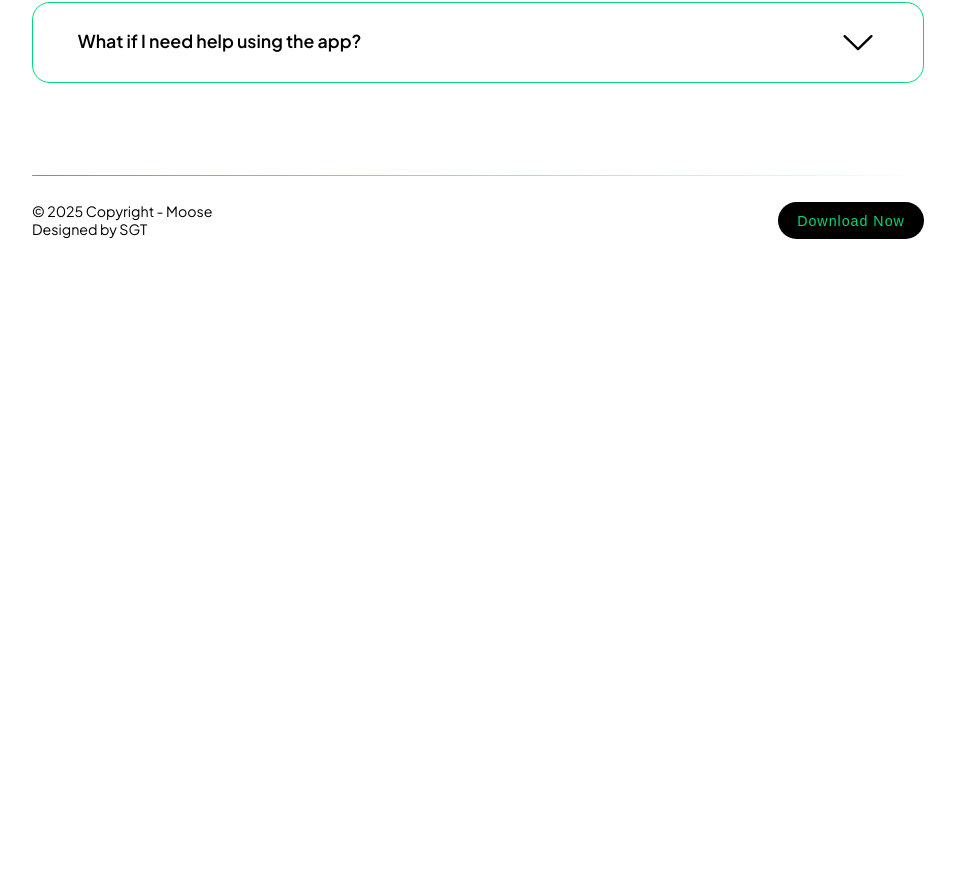
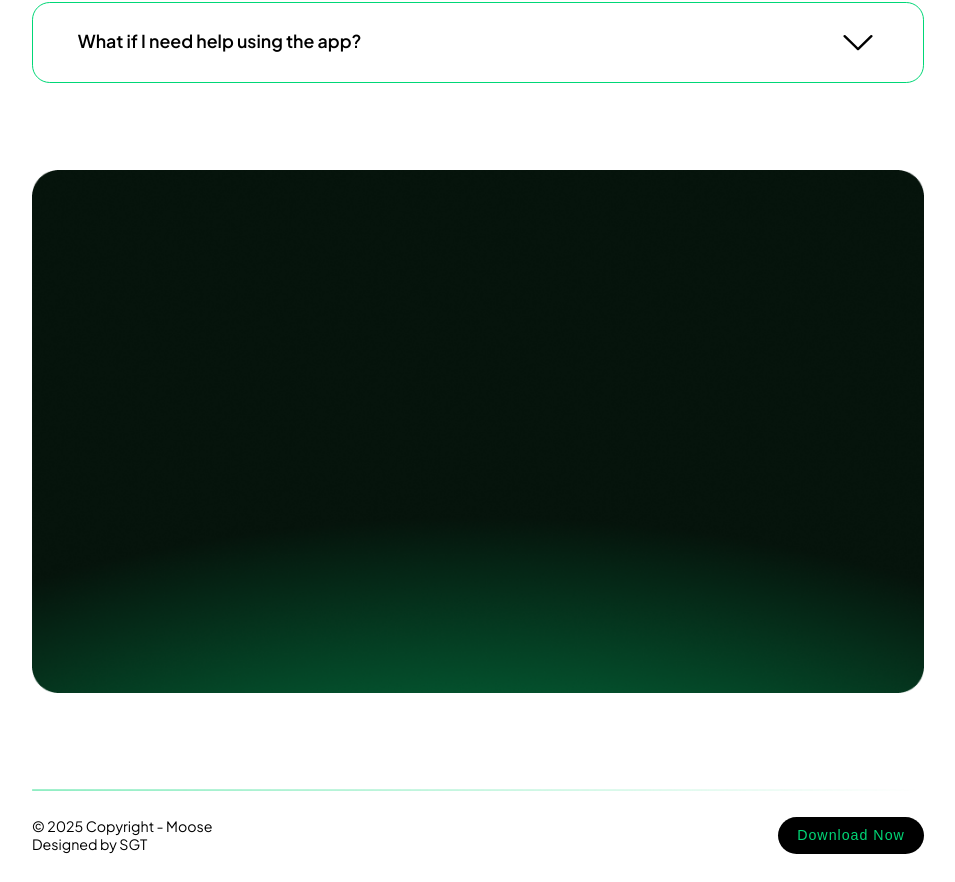
Before and after one commit to Nichole-chiquita-SGT/Nichole-moose-replicate-, a Next.js app: page / in a window 1280 px wide. Shown: the part 4283-5165 px from the top of the page, without its empty margins (162-1117 px from the left). Before the commit the page ends 4550 px from the top, so only its background shows below. Built offline with nearby package versions, Linux system fonts and the light colour scheme.

Commit message:
edit cta section:

```diff
--- a/app/page.tsx
+++ b/app/page.tsx
@@ -8,7 +8,7 @@ import KeyFeatures from "@/app/sections/KeyFeatures/KeyFeatures";
 import AdditionalFeaturesSection from "@/app/sections/AdditionalFeaturesSection/AdditionalFeaturesSection";
 import BenefitsSection from "@/app/sections/BenefitsSection/BenefitsSection";
 import FAQSection from "@/app/sections/FAQSection/FAQSection";
-
+import CTASection from "@/app/sections/CTASection/CTASection";
 import Footer from "@/app/components/Footer/Footer";
 
 export default function Home() {
@@ -31,6 +31,7 @@ export default function Home() {
               <AdditionalFeaturesSection/>
               <BenefitsSection/>
               <FAQSection/>
+              <CTASection/>
               <Footer/>
           </main>
 
--- /dev/null
+++ b/app/sections/CTASection/CTASection.css
@@ -0,0 +1,8 @@
+.CTA-section {
+    width: 100%;
+    margin-top: min(5.867vh, 3.3vw);
+}
+
+.CTA-section img {
+    width: 100%;
+}
--- /dev/null
+++ b/app/sections/CTASection/CTASection.tsx
@@ -0,0 +1,11 @@
+import "./CTASection.css"
+
+function AboutUsSection(){
+    return (
+        <section className="CTA-section section">
+            <img src="/bg-cta.png"/>
+        </section>
+    )
+}
+
+export default AboutUsSection;
--- a/app/sections/FAQSection/FAQSection.css
+++ b/app/sections/FAQSection/FAQSection.css
@@ -2,6 +2,7 @@
     display: flex;
     flex-direction: column;
     gap: min(4.978vh, 2.8vw);
+    padding-bottom: min(6.222vh, 3.5vw) !important;
 }
 
 .questions-box-container{
--- a/app/sections/FAQSection/FAQSection.tsx
+++ b/app/sections/FAQSection/FAQSection.tsx
@@ -55,10 +55,9 @@ function FAQSection () {
             <div className="questions-box-container">
                 {questionData.map((question, index) => (
                     <div key={index} className={activeQuestion === index ? "question-box active" : "question-box"}>
-                        <div className="question-section">
-                            <p>{question.question}</p>
+                        <div onClick={() => setActiveQuestion(activeQuestion === index ? null : index)} className="question-section">
+                            <p >{question.question}</p>
                             <svg xmlns="http://www.w3.org/2000/svg" viewBox="0 0 1024 1024"
-                                 onClick={() => setActiveQuestion(activeQuestion === index ? null : index)}
                                  role="button"
                                  aria-expanded={activeQuestion === index}
                                  aria-label={`Toggle answer: ${question.question}`}
```
Also changed, not shown: public/bg-cta.png (added).
